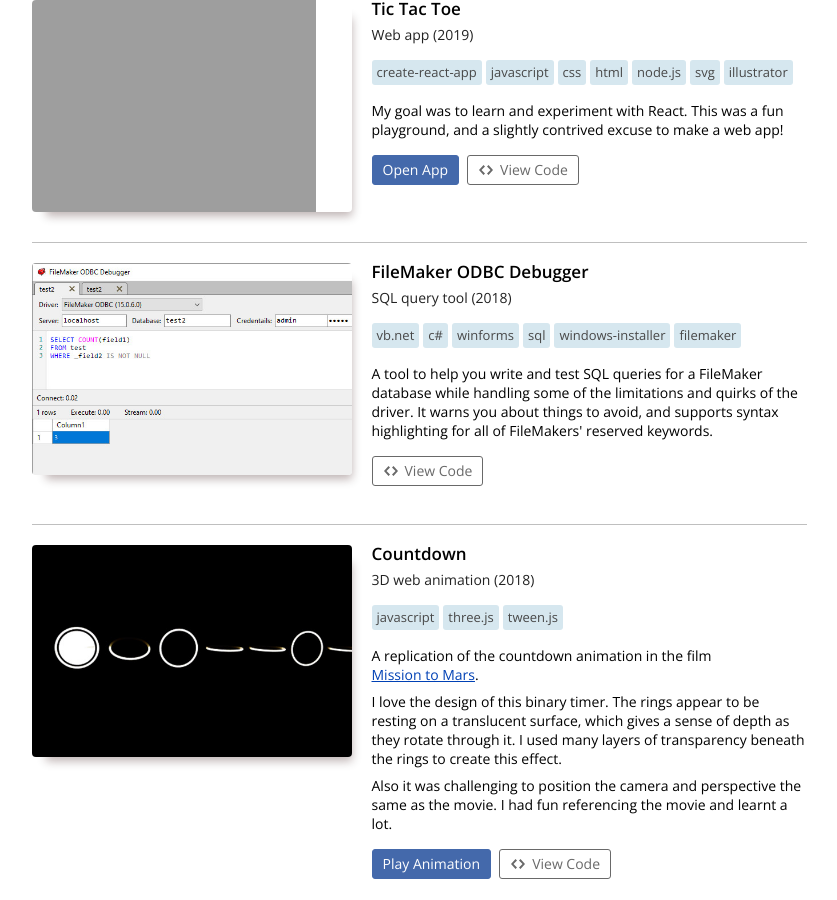
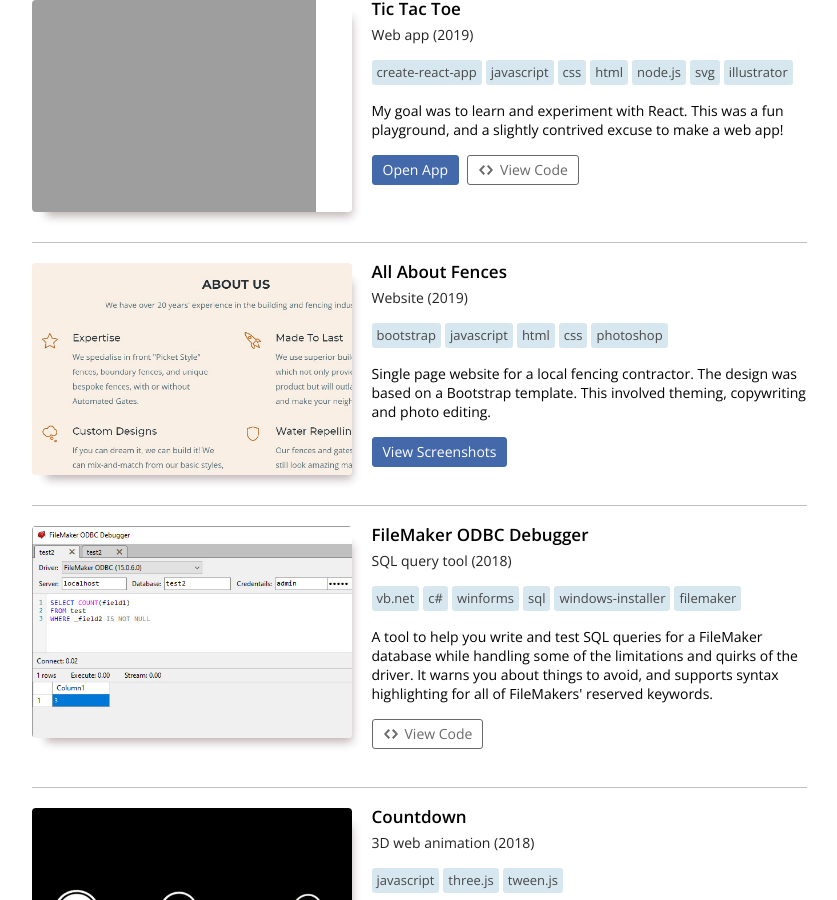
Before and after one commit to CrazyTim/crazytim-portfolio, a Jekyll site: the page built from index.html, in a window 1280 px wide and 900 px high, scrolled down 1515 px. Shown: the whole window, without its empty margins (221-1058 px from the left). Built offline with Jekyll 4.4.1, drawn with Linux system fonts in a browser that asks for light colours.

Commit message:
Add all about fencing

```diff
--- /dev/null
+++ b/_pages/all-about-fences/index.html
@@ -0,0 +1,5 @@
+---
+permalink: /all-about-fences/
+title: All About Fences
+layout: gallery-img
+---
--- a/index.html
+++ b/index.html
@@ -175,6 +175,25 @@ title: 'CrazyTim - Software Developer / Designer'
               <a class="button code" href="https://github.com/crazytim/tic-tac-toe/">
                 {% include img/icon-code.svg %}
                 <span>View Code</span>
+              </a>
+            </div>
+          </div>
+        </article>
+
+        <article>
+          <div class="img">
+            <img alt="thumbnail" loading="lazy" src="img/item-img-17.jpg"/>
+          </div>
+          <div>
+            <h4>All About Fences</h4>
+            <div class="description">Website (2019)</div>
+            <div class="tags">bootstrap,javascript,html,css,photoshop</div>
+            <div class="content">
+              <p>Single page website for a local fencing contractor. The design was based on a Bootstrap template. This involved theming, copywriting and photo editing.</p>
+            </div>
+            <div class="links">
+              <a class="button" href="all-about-fences/">
+                <span>View Screenshots</span>
               </a>
             </div>
           </div>
```
Also changed, not shown: _pages/all-about-fences/img/001.jpg (added), img/item-img-17.jpg (added).
